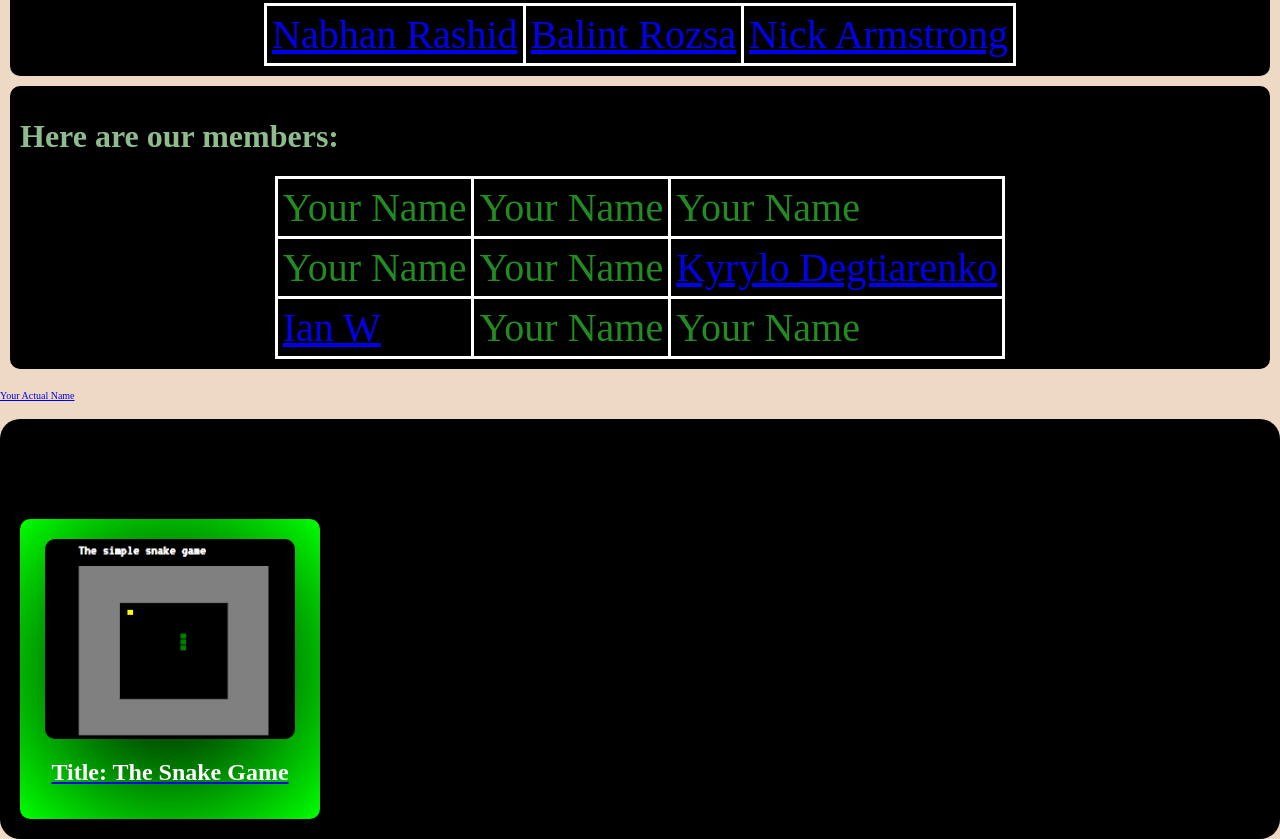
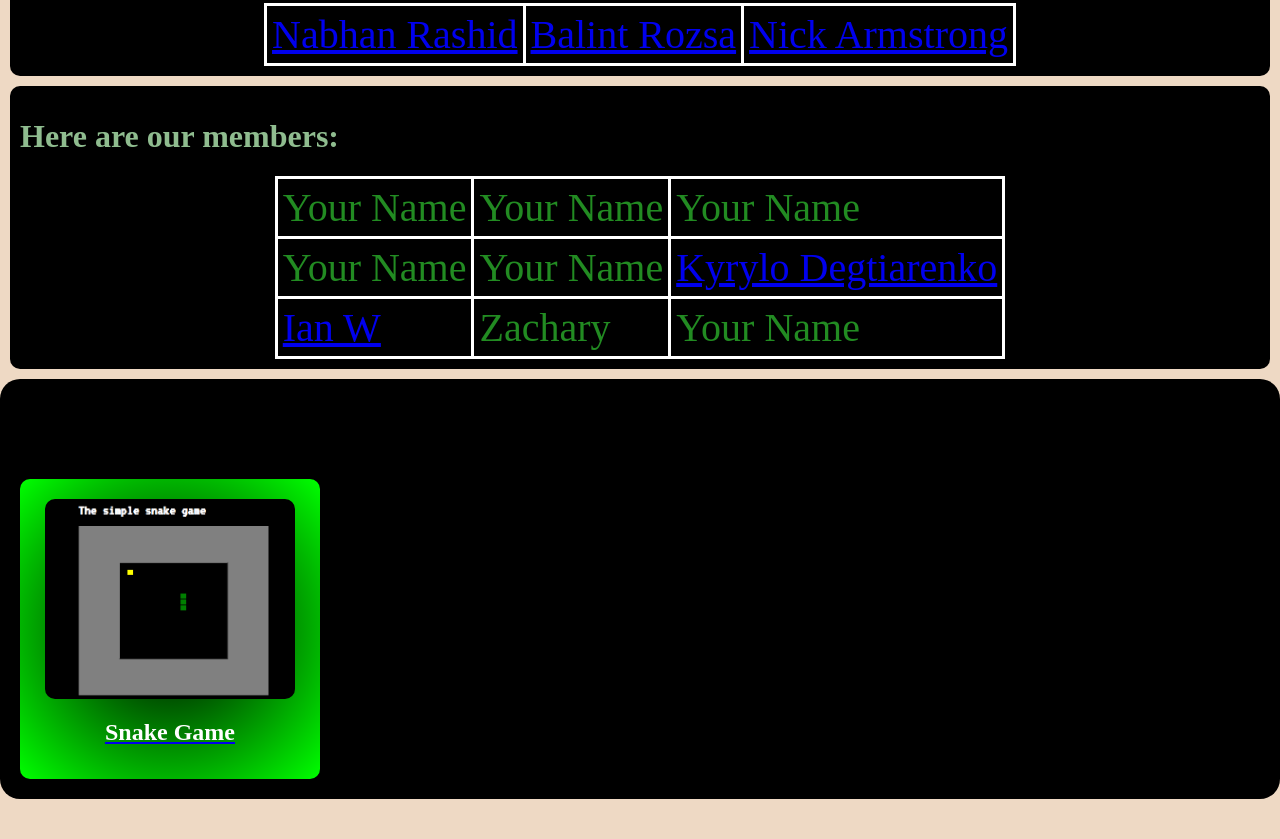
Before and after one commit to UniversalSaver/CSClub-Website, a plain HTML site: page index.html in a window 1280 px wide. Shown: the part 954-1793 px from the top of the page. After the commit the page ends 1753 px from the top, so only its background shows below. Drawn offline with Linux system fonts and the light colour scheme.

Commit message:
Changed around a lot of the website's folder organization, and made changes to website

```diff
--- a/index.html
+++ b/index.html
@@ -5,7 +5,52 @@
     <title>Computer Science Club</title>
     <link rel="stylesheet" href="main.css">
     <meta name="viewport" content="width=device-width, initial-scale=1.0">
+
+    <script>
+        function featuredProject(dirName, divId, projectTitle) {
+            dirName = "Featured Projects/".concat(dirName, '/');
+
+            // console.log(dirName);
+            // console.log(divId);
+            // console.log(title);
+
+            var div = document.getElementById(divId);
+
+            // console.log(div);
+
+            var gameLink = document.createElement('a');
+            gameLink.setAttribute('href', dirName.concat('game_index.html'));
+
+            var gameDiv = document.createElement('div');
+            gameDiv.setAttribute('class', 'project-card');
+
+            var picture = document.createElement('img');
+            picture.setAttribute('src', dirName.concat('preview_image.png'));
+
+            var title = document.createElement('h2');
+            title.innerHTML = projectTitle;
+
+            gameDiv.appendChild(picture);
+            gameDiv.appendChild(title);
+
+            gameLink.appendChild(gameDiv);
+
+            div.appendChild(gameLink);
+
+            // <a href="Featured%20Projects/SnakeGame/snakeGame.html">
+            // <div class="project-card">
+            //     <img src="Featured%20Projects/SnakeGame/snake-game-preview.png">
+            //     <h2>
+            //         Title: The Snake Game
+            //     </h2>
+            // </div>
+            // </a>
+        }
+    </script>
+
 </head>
+
+
 <body>
 <!--
 This is a check for using GitHub
@@ -61,26 +106,22 @@ This is a check for using GitHub
         </tr>
         <tr class="names">
             <td><a href = "People/ian.html"> Ian W</a></td>
-            <td>Your Name</td>
+            <td><a href = "People/Zachary.html"></a>Zachary</td>
             <td>Your Name</td>
         </tr>
 
     </table>
 </div>
-<p><a href = "People/Zachary.html"><font size="0.1">Your Actual Name</font></a></p>
 
-<div class="asset-layout-container">
+<div class="asset-layout-container" id="featuredProjects">
     <h1>
         Featured Projects:
     </h1>
-    <a href="Featured%20Projects/SnakeGame/snakeGame.html">
-    <div class="project-card">
-        <img src="Featured%20Projects/SnakeGame/snake-game-preview.png">
-        <h2>
-            Title: The Snake Game
-        </h2>
-    </div>
-    </a>
 </div>
+
+<script>
+    featuredProject("SnakeGame", "featuredProjects", "Snake Game");
+</script>
+
 </body>
 </html>
```
Also changed, not shown: Featured Projects/SnakeGame/game_index.html (renamed from Featured Projects/SnakeGame/snakeGame.html, +1 -1 lines), Featured Projects/SnakeGame/preview_image.png (renamed from Featured Projects/SnakeGame/snake-game-preview.png), Featured Projects/connect4/connect4.css (added), Featured Projects/connect4/connect4.js (renamed from connect4/connect4.js), Featured Projects/connect4/game_index.html (renamed from connect4/connect4.html).
